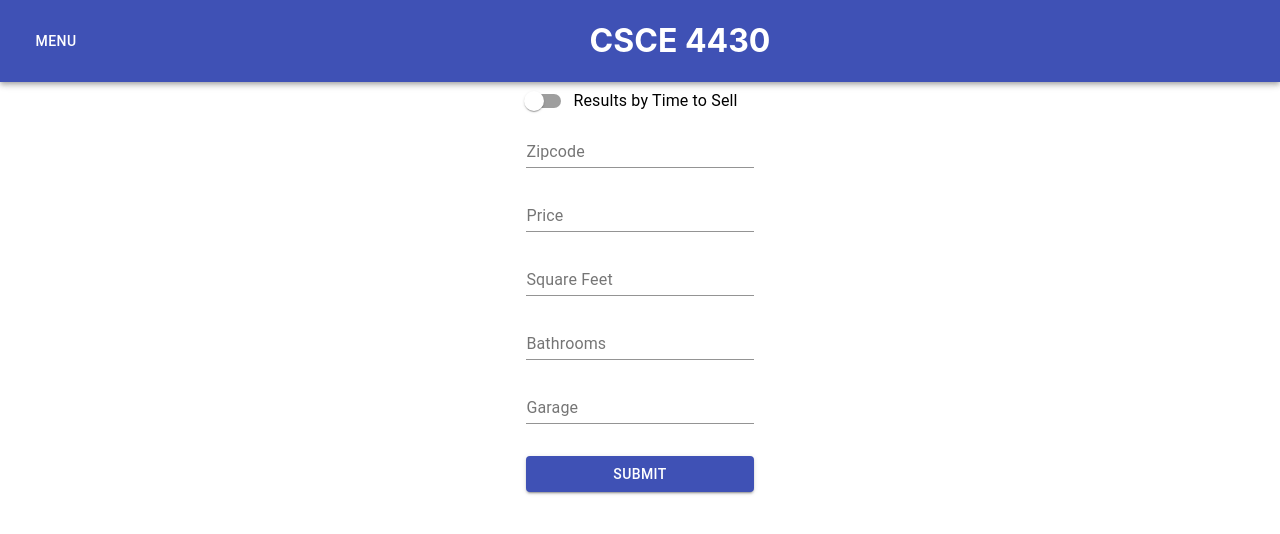
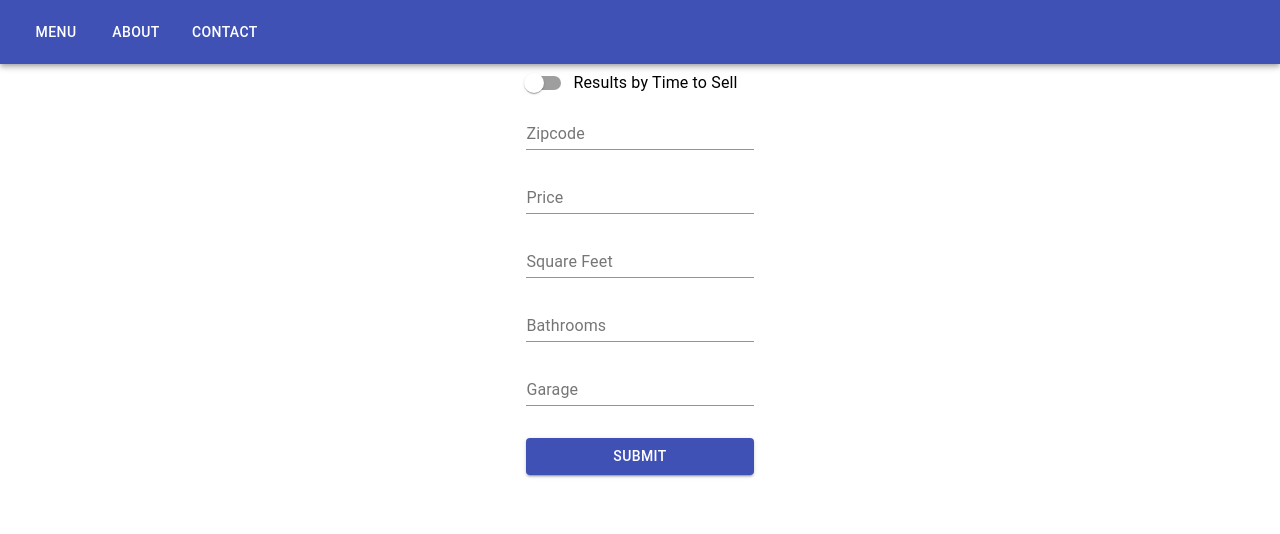
Before and after one commit to CJames95/CSCE4430, a React (Create React App) app in the folder frontend/: page / in a window 1280 px wide. Shown: the top 534 px of the page. Built offline with nearby package versions, Linux system fonts and the light colour scheme.

Commit message:
fixed nav buttons

```diff
--- a/frontend/package.json
+++ b/frontend/package.json
@@ -15,6 +15,7 @@
     "@testing-library/user-event": "^13.5.0",
     "react": "^18.2.0",
     "react-dom": "^18.2.0",
+    "react-router-dom": "^6.10.0",
     "react-scripts": "^5.0.1",
     "styled-components": "^5.3.6",
     "web-vitals": "^2.1.4"
--- a/frontend/src/App.js
+++ b/frontend/src/App.js
@@ -8,6 +8,7 @@ import FormGroup from '@mui/material/FormGroup';
 import FormControlLabel from '@mui/material/FormControlLabel';
 import Switch from '@mui/material/Switch';
 import Grid from '@mui/material/Unstable_Grid2';
+import { Link } from 'react-router-dom';
 import { AppBar, Toolbar, Typography } from '@material-ui/core';
 
 const useStyles = makeStyles((theme) => ({
@@ -74,15 +75,15 @@ function App() {
       <div className={classes.root}>
         <AppBar position="static">
           <Toolbar>
-            <Button className={classes.menuButton} color="inherit" onClick={handleMenuClick}>
+            <Button className={classes.menuButton} color="inherit">
               Menu
             </Button>
-            <Menu anchorEl={anchorEl} open={Boolean(anchorEl)} onClose={handleMenuClose}>
-              <MenuItem onClick={handleMenuClose}>Home</MenuItem>
-              <MenuItem onClick={handleMenuClose}>About</MenuItem>
-              <MenuItem onClick={handleMenuClose}>Contact</MenuItem>
-            </Menu>
-            <h1 className={classes.title}>CSCE 4430</h1>
+            <Button className={classes.menuButton} color="inherit">
+              About
+            </Button>
+            <Button className={classes.menuButton} color="inherit">
+              Contact
+            </Button>
           </Toolbar>
         </AppBar>
       </div>
```
Also changed, not shown: frontend/src/pages/about.js (added, +39 -0 lines), 1 other file (tests, documents, lock files or other folders).
